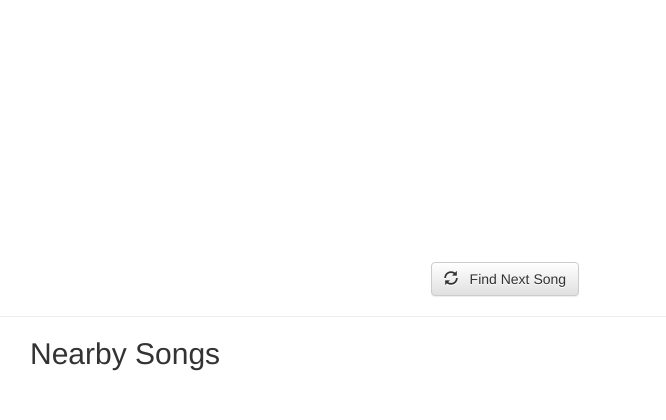
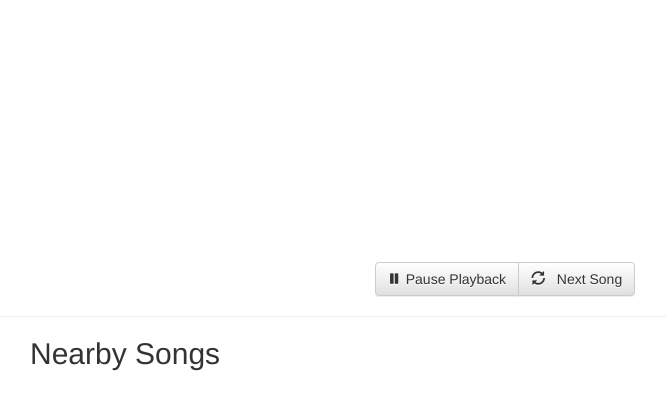
Before and after one commit to jacebrowning/virtualboombox, a Django app: page / in a window 1280 px wide. Shown: the part 455-875 px from the top of the page, without its empty margins (135-801 px from the left). Run offline with Django 3.2, Linux system fonts and the light colour scheme; some libraries are stand-ins or nearby versions.

Commit message:
Add play-pause button
Closes #40
Closes #47
Closes #49

```diff
--- a/player/management/commands/gendata.py
+++ b/player/management/commands/gendata.py
@@ -24,7 +24,7 @@ class Command(BaseCommand):
 
         Account.objects.get_or_create(username='_invalid')
 
-        s = Song.objects.get_or_create(
+        Song.objects.get_or_create(
             artist="The Beatles",
             title="Come Together",
             date=timezone.now() - timedelta(days=3),
--- a/player/static/javascript/index.js
+++ b/player/static/javascript/index.js
@@ -1,4 +1,5 @@
-var locationAvailable = false;
+window.locationAvailable = false;
+window.autoplay = true;
 
 // Compass
 
@@ -21,9 +22,9 @@ function stopCompass() {
 
     $("#current-song").empty();
 
-    $("#next-song").prop("disabled", false);
+    $("#player-next").prop("disabled", false);
 
-    locationAvailable = false;
+    window.locationAvailable = false;
 }
 
 function getLocation() {
@@ -47,7 +48,7 @@ function getSongs(location) {
     };
     console.log("Current position: ", data);
 
-    locationAvailable = true;
+    window.locationAvailable = true;
 
     data["limit"] = 10;
     $.ajax({
@@ -80,7 +81,7 @@ function showNextSong(song) {
     var artist = "<p>" + song.artist + "</p>";
     $("#current-song").html(title + artist);
 
-    $("#next-song").prop("disabled", false);
+    $("#player-next").prop("disabled", false);
 }
 
 function showSongQueue(songs) {
@@ -118,7 +119,11 @@ function playVideo(url) {
     var checkExist = setInterval(function() {
        if (window.player) {
             console.log("Playing video: ", url)
-            window.player.loadVideoByUrl({mediaContentUrl: url});
+            if (window.autoplay == true) {
+                window.player.loadVideoByUrl({mediaContentUrl: url});
+            } else {
+                window.player.cueVideoByUrl({mediaContentUrl: url});
+            }
             clearInterval(checkExist);
        }
     }, 1 * 1000);
@@ -127,14 +132,19 @@ function playVideo(url) {
 function onPlayerStateChange(event) {
     if (event.data == YT.PlayerState.ENDED) {
         console.log("Player has finished")
-        $("#next-song").trigger("click");
+        $("#player-next").trigger("click");
     }
 }
 
 // Events
 
 $(document).ready( function () {
-    $("#next-song").prop("disabled", locationAvailable);
+    $("#player-toggle").html(
+        '<span class="glyphicon glyphicon-pause"></span>' +
+        '&nbsp;' +
+        'Pause Playback'
+    );
+    $("#player-next").prop("disabled", window.locationAvailable);
 });
 
 $(window).ready( function(e) {
@@ -142,8 +152,28 @@ $(window).ready( function(e) {
     getLocation();
 });
 
-$("#next-song").on("click", function() {
-    $("#next-song").prop("disabled", locationAvailable);
+$("#player-toggle").on("click", function() {
+    if (window.player.getPlayerState() == YT.PlayerState.PLAYING) {
+        window.autoplay = false;
+        window.player.pauseVideo();
+        $("#player-toggle").html(
+            '<span class="glyphicon glyphicon-play"></span>' +
+            '&nbsp;' +
+            'Resume Playback'
+        );
+    } else {
+        window.autoplay = true;
+        window.player.playVideo();
+        $("#player-toggle").html(
+            '<span class="glyphicon glyphicon-pause"></span>' +
+            '&nbsp;' +
+            'Pause Playback'
+        );
+    }
+});
+
+$("#player-next").on("click", function() {
+    $("#player-next").prop("disabled", window.locationAvailable);
     spinCompass();
-    getLocation();
+    setTimeout(getLocation, 1 * 1000);
 });
--- a/player/templates/index.html
+++ b/player/templates/index.html
@@ -79,11 +79,20 @@
             </div>
 
             <div class="row">
-                <button id="next-song" type="button" class="btn btn-default center-block">
-                    <span class="glyphicon glyphicon-refresh"></span>
-                    &nbsp;
-                    Find Next Song
-                </button>
+                <div class="col-xs-offset-1 col-xs-10 col-sm-offset-2 col-sm-8 col-md-offset-3 col-md-6 text-center">
+                    <div class="btn-group" role="group">
+                        <button id="player-toggle" type="button" class="btn btn-default">
+                            <span class="glyphicon glyphicon-pause"></span>
+                            &nbsp;
+                            Pause Playback
+                        </button>
+                        <button id="player-next" type="button" class="btn btn-default center-block">
+                            <span class="glyphicon glyphicon-refresh"></span>
+                            &nbsp;
+                            Next Song
+                        </button>
+                    </div>
+                </div>
             </div>
 
             <hr>
```
